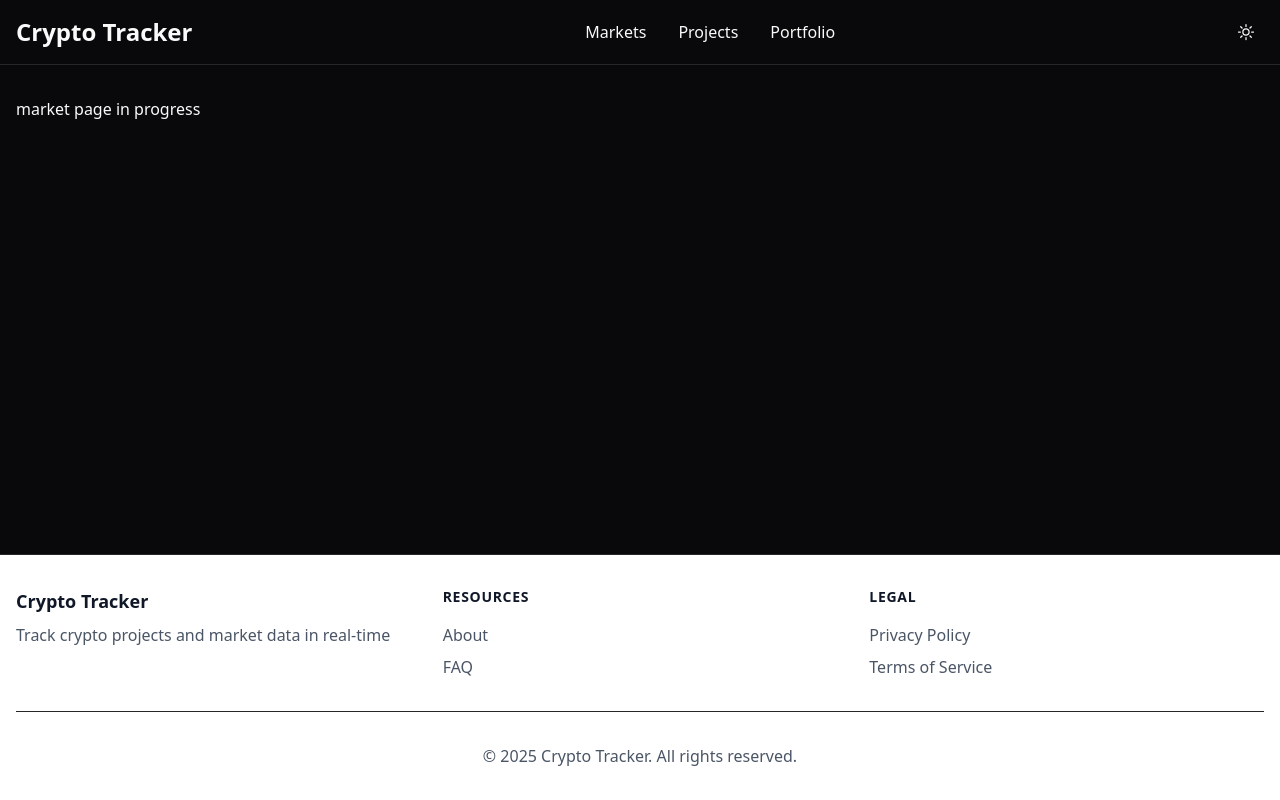
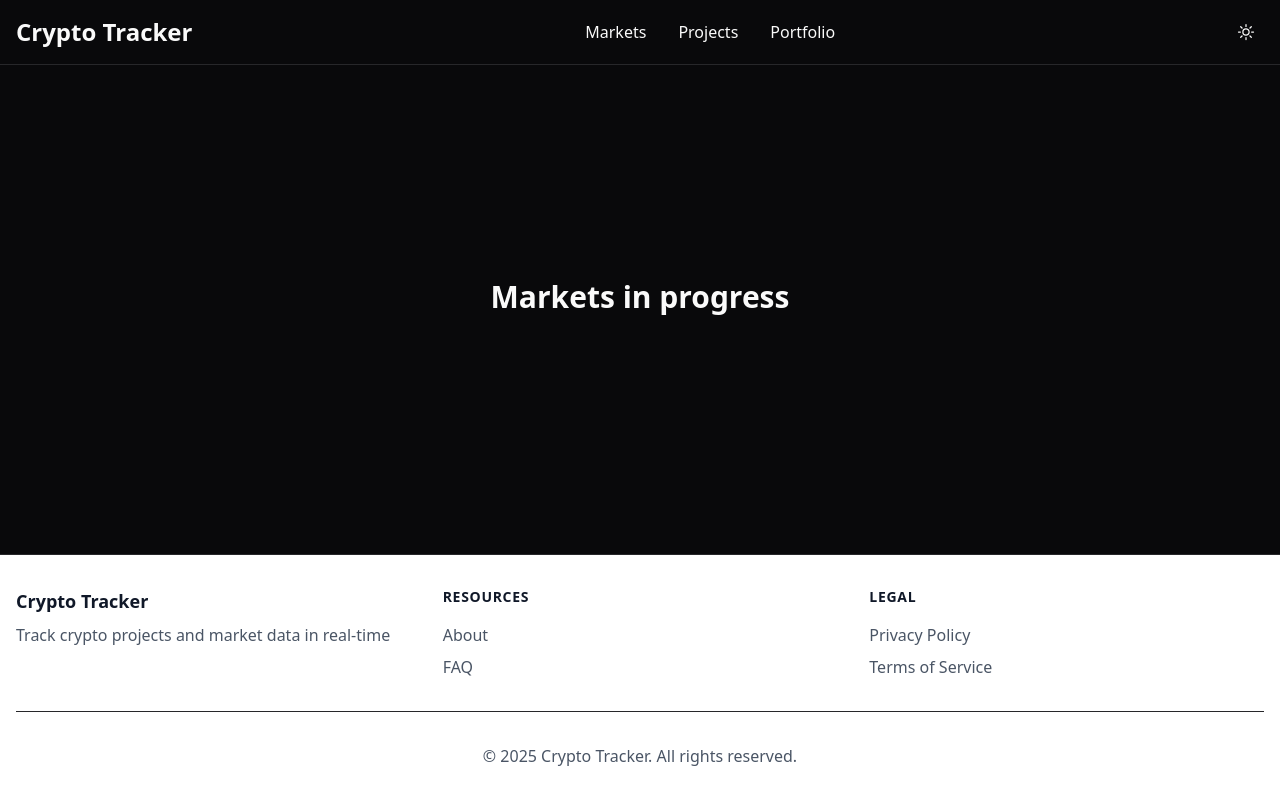
Before and after one commit to Demoivre02/crypto-tracker, a Next.js app: page /markets in a window 1280 px wide. Built offline with nearby package versions, Linux system fonts and the light colour scheme.

Commit message:
add pages

```diff
--- a/src/app/markets/page.tsx
+++ b/src/app/markets/page.tsx
@@ -1,7 +1,11 @@
 "use client"
 
-export default function Markets() {
+export default function page() {
   return (
-    <div>market page in progress</div>
+    <div className="m-auto h-[50vh] flex justify-center items-center">
+        <div className="">
+            <p className="text-3xl font-bold m-auto">Markets in progress</p>
+        </div>
+    </div>
   )
 }
```
